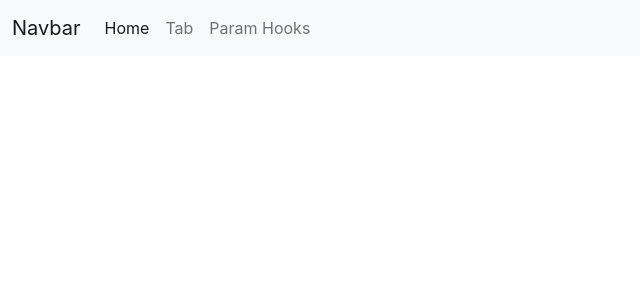
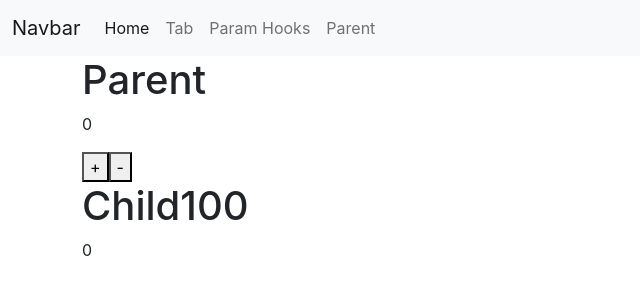
Before and after one commit to subhomoyprojects/reactHookWebskitter, a React (Create React App) app: page /parent in a window 1280 px wide. Shown: the top 300 px of the page, without its empty margins (0-640 px from the left). Built offline with nearby package versions, Linux system fonts and the light colour scheme.

Commit message:
use Memo and parems

```diff
--- a/src/App.js
+++ b/src/App.js
@@ -6,6 +6,7 @@ import ParamHooks from "./ParamHooks";
 import { BrowserRouter as Router, Route, Routes } from "react-router-dom";
 import TabBox from "./TabBox";
 import Header from "./Header";
+import Parent from "./Parent";
 
 function App() {
   return (
@@ -20,6 +21,7 @@ function App() {
           <Route path="/param" element={<ParamHooks />} />
           <Route path="/hello1/:id" element={<Details />} />
           <Route path="/" element={<TabBox />} />
+          <Route path="/parent" element={<Parent />} />
         </Routes>
       </Router>
     </div>
--- /dev/null
+++ b/src/Child.jsx
@@ -0,0 +1,13 @@
+import React, { memo } from "react";
+
+function Child({ valueHolder, countPass }) {
+  console.log(valueHolder);
+  return (
+    <>
+      <h1>Child{valueHolder}</h1>
+      <p>{countPass}</p>
+    </>
+  );
+}
+
+export default memo(Child);
--- a/src/Header.jsx
+++ b/src/Header.jsx
@@ -29,6 +29,11 @@ export default function Header() {
                   Param Hooks
                 </Link>
               </li>
+              <li className="nav-item">
+                <Link className="nav-link" to="/parent">
+                  Parent
+                </Link>
+              </li>
             </ul>
           </div>
         </div>
--- /dev/null
+++ b/src/Parent.jsx
@@ -0,0 +1,33 @@
+import React, { useState } from "react";
+import Child from "./Child";
+
+export default function Parent() {
+  const [count, setCount] = useState(0);
+  const [value] = useState(100);
+
+  const countIncrease = () => {
+    setCount(count + 1);
+  };
+  const countDecrease = () => {
+    setCount(count - 1);
+  };
+
+  // Use Memo
+
+  return (
+    <>
+      <div className="container">
+        <h1>Parent</h1>
+        <p>{count}</p>
+        <button type="button" onClick={countIncrease}>
+          +
+        </button>
+        <button type="button" onClick={countDecrease}>
+          -
+        </button>
+
+        <Child valueHolder={value} countPass={count} />
+      </div>
+    </>
+  );
+}
```
Also changed, not shown: note.txt.
